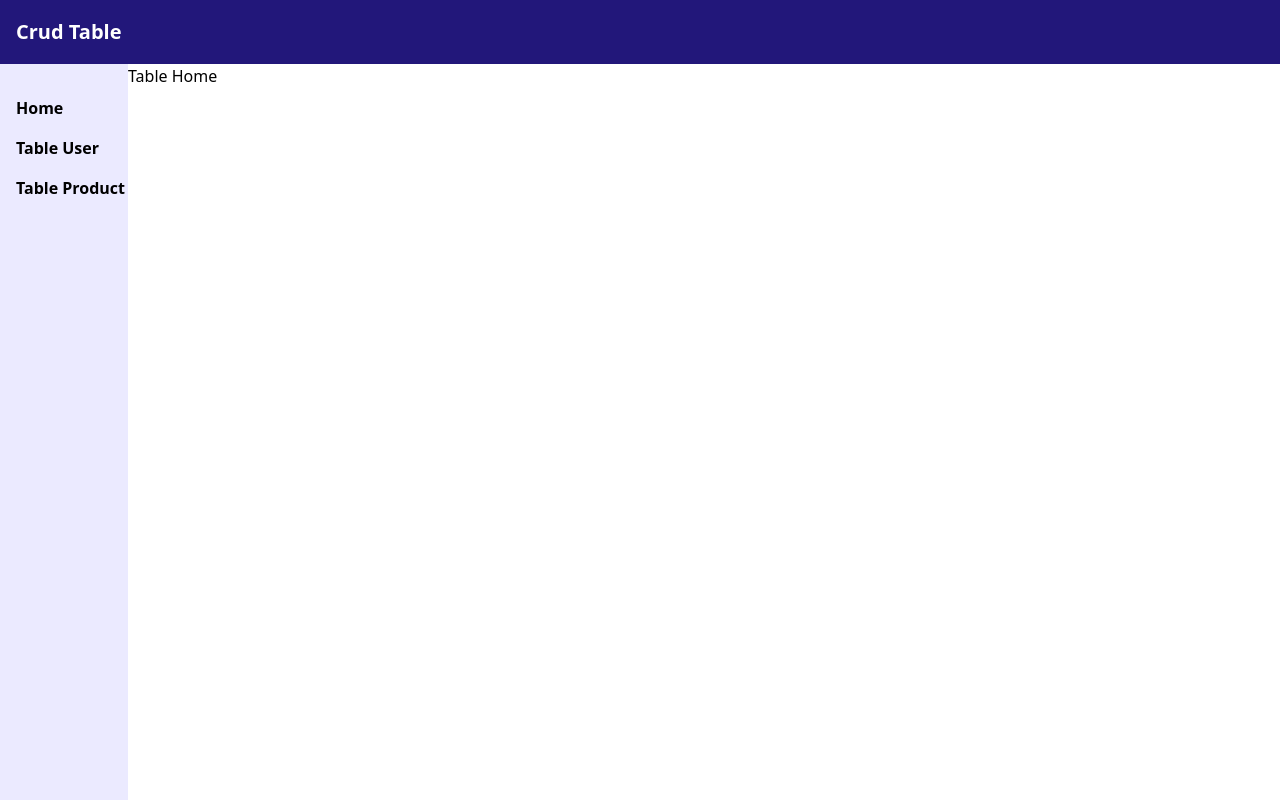
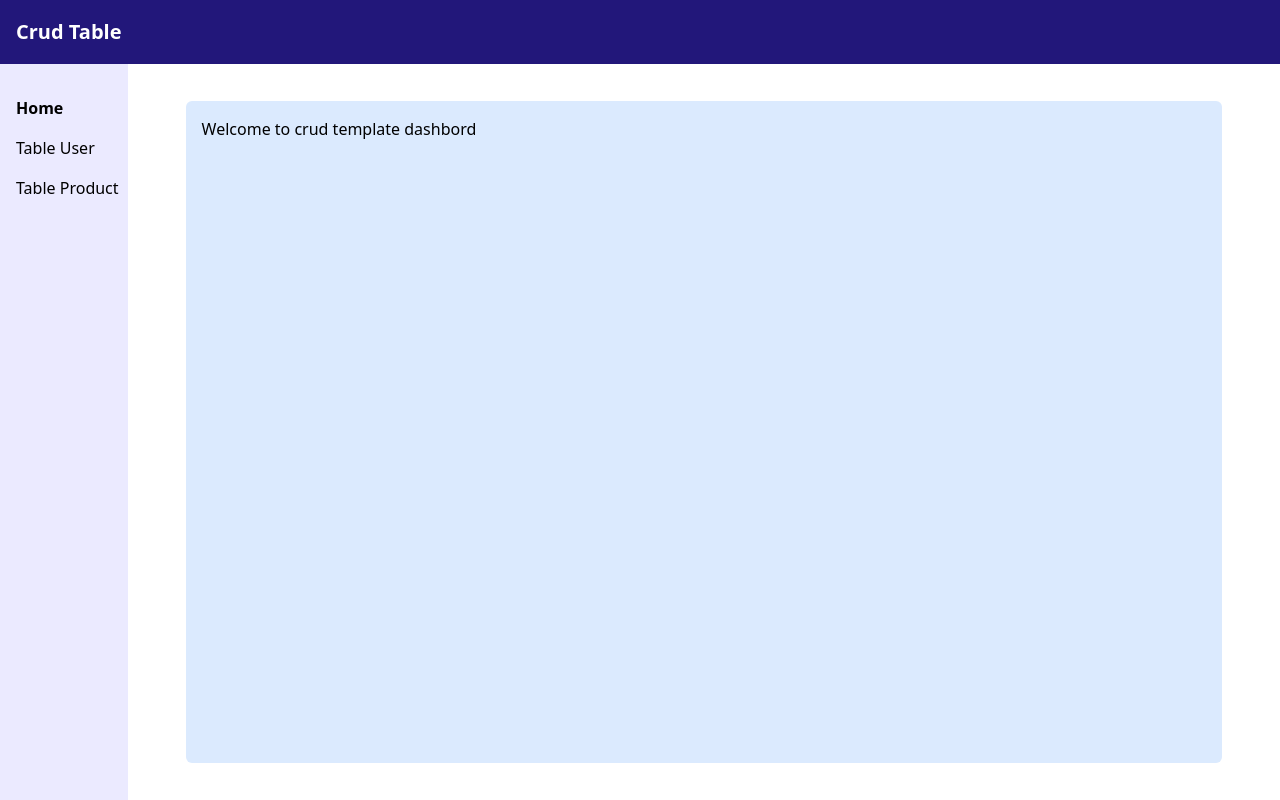
Before and after one commit to rendipilot/vue-dashboard-template, a Vue app: page / in a window 1280 px wide. Built offline with nearby package versions, Linux system fonts and the light colour scheme.

Commit message:
add page for home,user, and product and add style for menu

```diff
--- a/src/components/main/MainComponent.vue
+++ b/src/components/main/MainComponent.vue
@@ -1,9 +1,15 @@
 <template>
   <div class="main-content flex w-9/10 h-full">
-    <p>{{ $route.name ? `Table ${$route.name.charAt(0).toUpperCase() + $route.name.slice(1)}` : 'Main Component' }}</p>
+    <!-- table -->
+     <Home v-if="$route.path === '/'"/>
+    <User v-if="$route.path === '/user'" />
+    <Product v-if="$route.path === '/product'"/>
   </div>
 </template>
 
 <script setup>
 defineProps({});
+import Home from '../page/Home.vue';
+import Product from '../page/Product.vue';
+import User from '../page/User.vue';
 </script>
--- /dev/null
+++ b/src/components/page/Home.vue
@@ -0,0 +1,5 @@
+<template>
+    <div class="mx-auto my-auto h-9/10 w-9/10 bg-blue-100 rounded-md p-4">
+        <h3 class="font-medium">Welcome to crud template dashbord</h3>
+    </div>
+</template>
--- /dev/null
+++ b/src/components/page/Product.vue
@@ -0,0 +1,8 @@
+<template>
+    <div class="mx-auto my-auto h-9/10 w-9/10 bg-blue-100 rounded-md p-4">
+        <button class="p-4 rounded-md bg-[#22177A] text-white font-medium">Add new product</button>
+        <div class="h-8/10 mt-6 bg-white rounded-md">
+
+        </div>
+    </div>
+</template>
--- /dev/null
+++ b/src/components/page/User.vue
@@ -0,0 +1,8 @@
+<template>
+    <div class="mx-auto my-auto h-9/10 w-9/10 bg-blue-100 rounded-md p-4">
+        <button class="p-4 rounded-md bg-[#22177A] text-white font-medium">Add new user</button>
+        <div class="h-8/10 mt-6 bg-white rounded-md">
+
+        </div>
+    </div>
+</template>
--- a/src/components/sidenav/Sidenav.vue
+++ b/src/components/sidenav/Sidenav.vue
@@ -1,12 +1,31 @@
 <template>
-  <div class="left-nav flex flex-col pt-8 pl-4 gap-4 w-1/10 h-full bg-[#EBEAFF]">
-    <RouterLink to="/" class="text-left font-semibold">Home</RouterLink>
-    <RouterLink to="/user" class="text-left font-semibold">Table User</RouterLink>
-    <RouterLink to="/product" class="text-left font-semibold">Table Product</RouterLink>
+  <div
+    class="left-nav flex flex-col pt-8 pl-4 gap-4 w-1/10 h-full bg-[#EBEAFF]"
+  >
+    <RouterLink
+      to="/"
+      class="text-left"
+      :class="{ 'font-semibold': $route.path === '/' }"
+    >
+      Home
+    </RouterLink>
+    <RouterLink
+      to="/user"
+      class="text-left"
+      :class="{ 'font-semibold': $route.path === '/user' }"
+    >
+      Table User
+    </RouterLink>
+    <RouterLink
+      to="/product"
+      class="text-left"
+      :class="{ 'font-semibold': $route.path === '/product' }"
+    >
+      Table Product
+    </RouterLink>
   </div>
 </template>
 
 <script setup>
-import { RouterLink } from 'vue-router';
-
+import { RouterLink } from "vue-router";
 </script>
```
